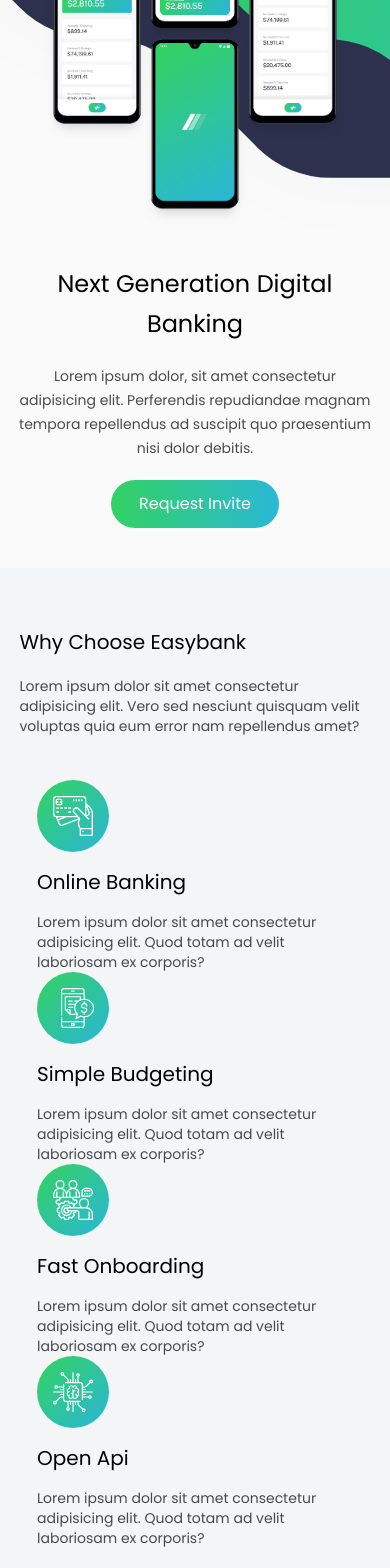
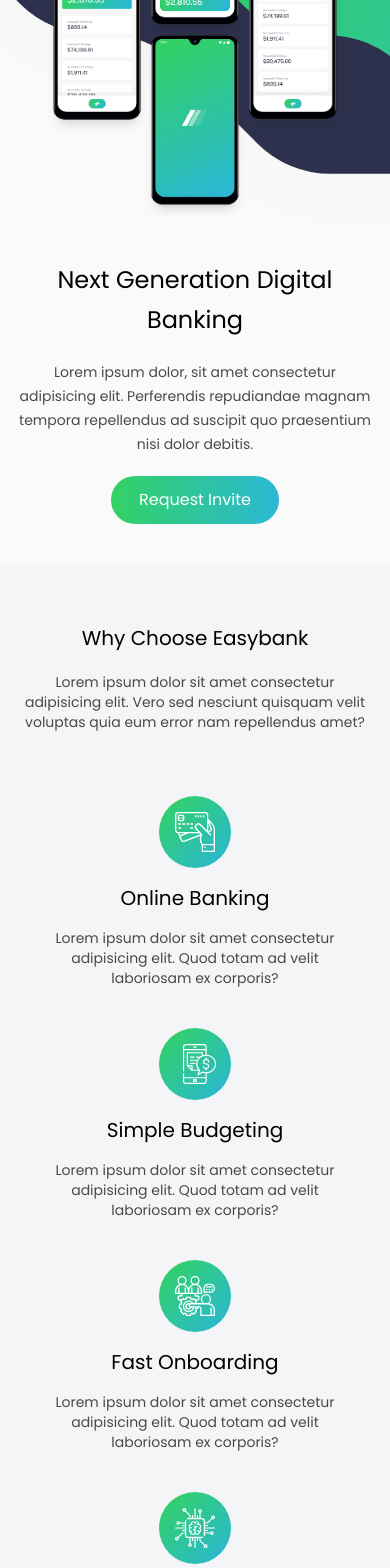
Before and after one commit to nafasebra/easybank-landingpage, a React (Vite) app: page / in a window 390 px wide. Shown: the part 260-1828 px from the top of the page. Built offline with nearby package versions, Linux system fonts and the light colour scheme.

Commit message:
change style of sections

```diff
--- a/src/App.tsx
+++ b/src/App.tsx
@@ -23,41 +23,41 @@
       <div className="bg-extra-light">
         <SectionContainer>
           <div className="py-10">
-          <h2 className="capitalize py-5 text-xl lg:text-3xl">why choose Easybank</h2>
-          <p className="text-sm pb-6 opacity-70 w-full lg:w-[70%]">
+          <h2 className="capitalize py-5 text-xl lg:text-3xl text-center lg:text-left">why choose Easybank</h2>
+          <p className="text-sm pb-6 opacity-70 w-full lg:w-[70%] text-center lg:text-left">
             Lorem ipsum dolor sit amet consectetur adipisicing elit. Vero sed
             nesciunt quisquam velit voluptas quia eum error nam repellendus
             amet?
           </p>
           <div className="py-5 flex flex-col lg:flex-row flex-wrap justify-between">
-            <div className="w-[90%] lg:w-[23%] mx-auto lg:mx-0">
-              <img src={bankingIcon} alt="the service 1" />
-              <h3 className="capitalize text-xl py-4">Online banking</h3>
-              <p className="opacity-70 text-sm">
+            <div className="w-[90%] lg:w-[23%] mx-auto lg:mx-0 py-5">
+              <img src={bankingIcon} alt="the service 1" className="mx-auto lg:mx-0" />
+              <h3 className="capitalize text-xl py-4 text-center lg:text-left">Online banking</h3>
+              <p className="opacity-70 text-sm text-center lg:text-left">
                 Lorem ipsum dolor sit amet consectetur adipisicing elit. Quod
                 totam ad velit laboriosam ex corporis?
               </p>
             </div>
-            <div className="w-[90%] lg:w-[23%] mx-auto lg:mx-0">
-              <img src={budgeting} alt="the service 1" />
-              <h3 className="capitalize text-xl py-4">simple budgeting</h3>
-              <p className="opacity-70 text-sm">
+            <div className="w-[90%] lg:w-[23%] mx-auto lg:mx-0 py-5">
+              <img src={budgeting} alt="the service 1" className="mx-auto lg:mx-0" />
+              <h3 className="capitalize text-xl py-4 text-center lg:text-left">simple budgeting</h3>
+              <p className="opacity-70 text-sm text-center lg:text-left">
                 Lorem ipsum dolor sit amet consectetur adipisicing elit. Quod
                 totam ad velit laboriosam ex corporis?
               </p>
             </div>
-            <div className="w-[90%] lg:w-[23%] mx-auto lg:mx-0">
-              <img src={boardingIcon} alt="the service 1" />
-              <h3 className="capitalize text-xl py-4">fast onboarding</h3>
-              <p className="opacity-70 text-sm">
+            <div className="w-[90%] lg:w-[23%] mx-auto lg:mx-0 py-5">
+              <img src={boardingIcon} alt="the service 1" className="mx-auto lg:mx-0" />
+              <h3 className="capitalize text-xl py-4 text-center lg:text-left">fast onboarding</h3>
+              <p className="opacity-70 text-sm text-center lg:text-left">
                 Lorem ipsum dolor sit amet consectetur adipisicing elit. Quod
                 totam ad velit laboriosam ex corporis?
               </p>
             </div>
-            <div className="w-[90%] lg:w-[23%] mx-auto lg:mx-0">
-              <img src={apiIcon} alt="the service 1" />
-              <h3 className="capitalize text-xl py-4">open Api</h3>
-              <p className="opacity-70 text-sm">
+            <div className="w-[90%] lg:w-[23%] mx-auto lg:mx-0 py-5">
+              <img src={apiIcon} alt="the service 1" className="mx-auto lg:mx-0" />
+              <h3 className="capitalize text-xl py-4 text-center lg:text-left">open Api</h3>
+              <p className="opacity-70 text-sm text-center lg:text-left">
                 Lorem ipsum dolor sit amet consectetur adipisicing elit. Quod
                 totam ad velit laboriosam ex corporis?
               </p>
@@ -71,7 +71,7 @@
         <div className="py-10">
         <h2 className="text-xl lg:text-3xl py-7 capitalize">latest article</h2>
         <div className="flex flex-col lg:flex-row flex-wrap justify-between">
-          <div className="bg-white rounded-md w-[90%] lg:w-[23%] mx-auto lg:mx-0">
+          <div className="bg-white rounded-md overflow-hidden w-full lg:w-[23%] mx-auto lg:mx-0 my-5">
             <div className="w-full h-[150px]">
               <img src={image1} alt="the service 1" className="h-full w-full object-cover" />
             </div>
@@ -88,7 +88,7 @@
               </p>
             </div>
           </div>
-          <div className="bg-white rounded-md w-[90%] lg:w-[23%] mx-auto lg:mx-0">
+          <div className="bg-white rounded-md overflow-hidden w-full lg:w-[23%] mx-auto lg:mx-0 my-5">
             <div className="w-full h-[150px]">
               <img src={image2} alt="the service 1" className="h-full w-full object-cover" />
             </div>
@@ -105,7 +105,7 @@
               </p>
             </div>
           </div>
-          <div className="bg-white rounded-md w-[90%] lg:w-[23%] mx-auto lg:mx-0">
+          <div className="bg-white rounded-md overflow-hidden w-full lg:w-[23%] mx-auto lg:mx-0 my-5">
             <div className="w-full h-[150px]">
               <img src={image3} alt="the service 1" className="h-full w-full object-cover" />
             </div>
@@ -122,7 +122,7 @@
               </p>
             </div>
           </div>
-          <div className="bg-white rounded-md w-[90%] lg:w-[23%] mx-auto lg:mx-0">
+          <div className="bg-white rounded-md overflow-hidden w-full lg:w-[23%] mx-auto lg:mx-0 my-5">
             <div className="w-full h-[150px]">
               <img src={image4} alt="the service 1" className="h-full w-full object-cover" />
             </div>
--- a/src/components/Navbar.tsx
+++ b/src/components/Navbar.tsx
@@ -12,7 +12,7 @@
       <div className="bg-white">
         <SectionContainer>
           <nav className="flex flex-row items-center justify-between py-5">
-            <a href="/" className="w-[90px] sm:w-[120px]">
+            <a href="/" className="w-[120px] sm:w-[150px]">
               <img src={logo} className="w-full" alt="" />
             </a>
             <div className="flex flex-row items-center">
@@ -60,7 +60,7 @@
               </ul>
               <button
                 onClick={() => setShowMenu(!showMenu)}
-                className="flex flex-col md:hidden border-2 border-black text-black p-2"
+                className="flex flex-col md:hidden p-2"
               >
                 <span
                   className={`
--- a/src/components/Sidebar.tsx
+++ b/src/components/Sidebar.tsx
@@ -34,9 +34,6 @@
             careers
           </a>
         </li>
-        <li className="mt-8 flex justify-center">
-          <Button target="https://nothing.com" textButton="request invite" />
-        </li>
       </ul>
     </aside>
   );
```
